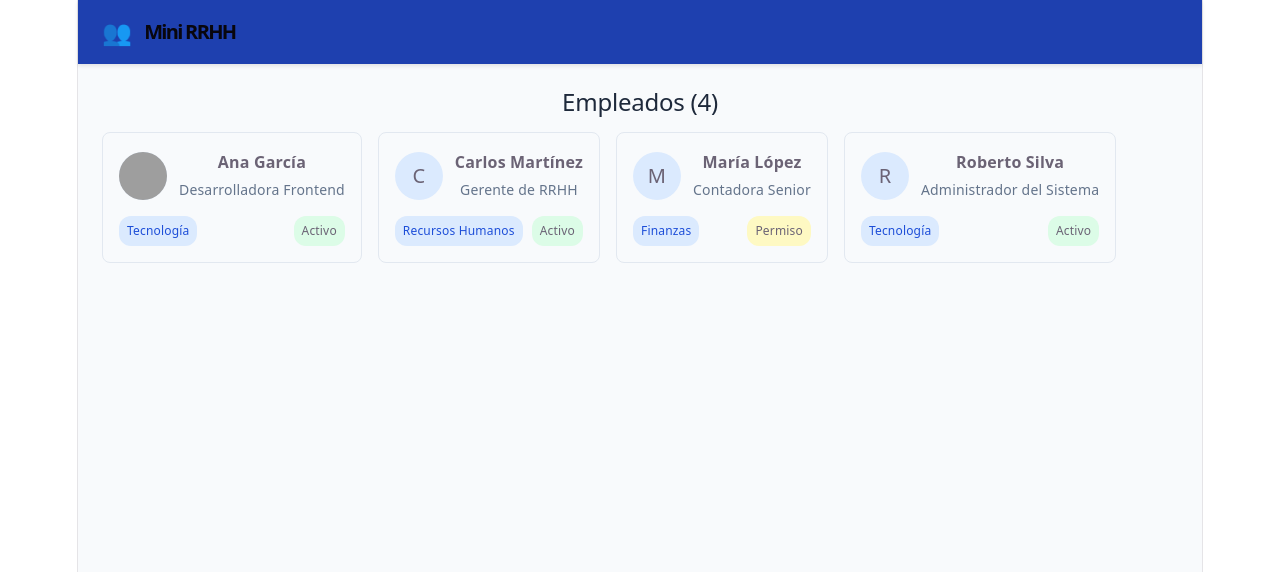
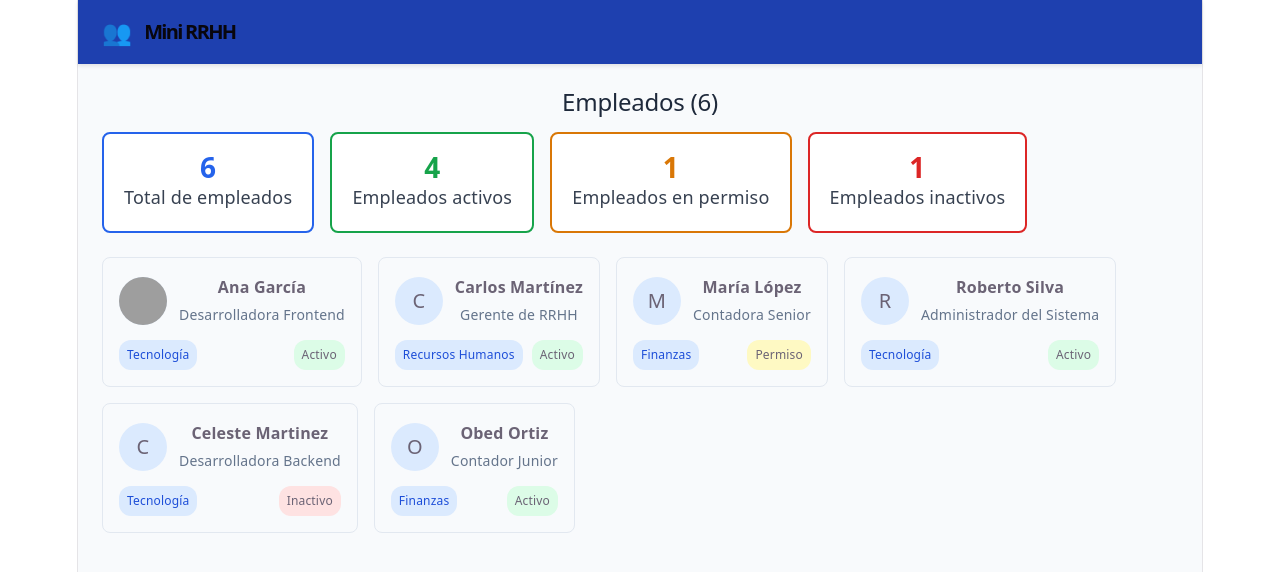
Before and after one commit to Yarissa21/Mini_rrhh, a React (Vite) app: page / in a window 1280 px wide. Shown: the top 572 px of the page. Built offline with nearby package versions, Linux system fonts and the light colour scheme; grey boxes are pictures that could not be loaded.

Commit message:
Agregar contador y mas empleados

```diff
--- a/src/App.tsx
+++ b/src/App.tsx
@@ -2,12 +2,18 @@ import Header from './layouts/Header';
 import EmployeeCard from './components/EmployeeCard';
 import { mockEmployees } from './utils/mockData';
 import type { Employee } from './types';
+import StatsBadge from './components/StatsBadge';
 
 function App() {
   const handleSelectEmployee = (employee: Employee) => {
     console.log('Empleado seleccionado:', employee.name);
     alert(`Seleccionaste a ${employee.name} — ${employee.position}`);
   };
+
+  const total = mockEmployees.length;
+  const activos = mockEmployees.filter((e) => e.status === 'active').length;
+  const enPermiso = mockEmployees.filter((e) => e.status === 'on_leave').length;
+  const inactivos = mockEmployees.filter((e) => e.status === 'inactive').length;
 
   return (
     <div style={{ minHeight: '100vh', background: '#f8fafc' }}>
@@ -16,6 +22,14 @@ function App() {
         <h2 style={{ marginBottom: '16px', color: '#1e293b' }}>
           Empleados ({mockEmployees.length})
         </h2>
+
+        <div style={{ display: 'flex', gap: '16px', flexWrap: 'wrap', marginBottom: '24px' }}>
+          <StatsBadge label="Total de empleados" value={total} color="#2563eb" />
+          <StatsBadge label="Empleados activos" value={activos} color="#16a34a" />
+          <StatsBadge label="Empleados en permiso" value={enPermiso} color="#d97706" />
+          <StatsBadge label="Empleados inactivos" value={inactivos} color="#dc2626" />
+        </div>
+
         <div style={{ display: 'flex', gap: '16px', flexWrap: 'wrap' }}>
           {mockEmployees.map((employee) => (
             <EmployeeCard
--- /dev/null
+++ b/src/components/StatsBadge.tsx
@@ -0,0 +1,27 @@
+interface StatsBadgeProps {
+  label: string;
+  value: number;
+  color?: string;
+}
+
+const StatsBadge = ({ label, value, color = '#2563eb' }: StatsBadgeProps) => {
+  return (
+    <div
+      style={{
+        border: `2px solid ${color}`,
+        borderRadius: '8px',
+        padding: '20px',
+        textAlign: 'center',
+        minWidth: '160px',
+        background: '#fff',
+      }}
+    >
+      <div style={{ fontSize: '28px', fontWeight: 'bold', color }}>
+        {value}
+      </div>
+      <div style={{ color: '#374151', marginTop: '4px' }}>{label}</div>
+    </div>
+  );
+};
+
+export default StatsBadge;
--- a/src/utils/mockData.ts
+++ b/src/utils/mockData.ts
@@ -46,4 +46,26 @@ export const mockEmployees: Employee[] = [
         status: "active",
         role: "admin",
     },
+    {
+        id: 5,
+        name: "Celeste Martinez",
+        email: "celeste.martinez@empresa.com",
+        position: "Desarrolladora Backend",
+        department: "Tecnología",
+        salary: 9000,
+        hireDate: "2018-05-10",
+        status: "inactive",
+        role: "employee",
+    },
+    {
+        id: 6,
+        name: "Obed Ortiz",
+        email: "obed.ortiz@empresa.com",
+        position: "Contador Junior",
+        department: "Finanzas",
+        salary: 6000,
+        hireDate: "2018-05-10",
+        status: "active",
+        role: "employee",
+    }
 ];
```
